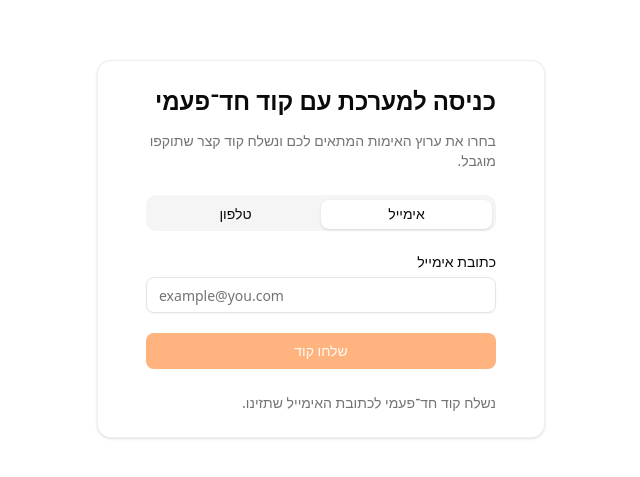
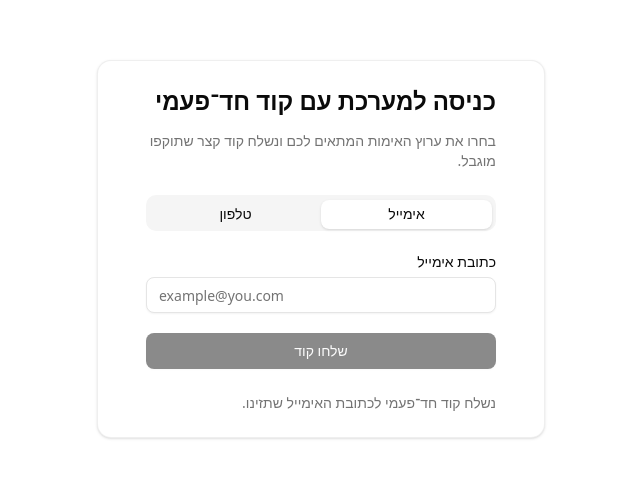
Before and after one commit to Mendelovic/mortgage-broker-svelte, a SvelteKit app: page /login in a window 1280 px wide. Shown: the part 151-628 px from the top of the page, without its empty margins (453-1093 px from the left). Built offline with nearby package versions, Linux system fonts and the light colour scheme; no server answers.

Commit message:
feat: Update color variables for improved theme consistency in app.css

```diff
--- a/src/app.css
+++ b/src/app.css
@@ -1,6 +1,6 @@
-@import "tailwindcss";
+@import 'tailwindcss';
 
-@import "tw-animate-css";
+@import 'tw-animate-css';
 
 @custom-variant dark (&:is(.dark *));
 
@@ -12,31 +12,31 @@
 	--card-foreground: oklch(0.145 0 0);
 	--popover: oklch(1 0 0);
 	--popover-foreground: oklch(0.145 0 0);
-  --primary: oklch(70.5% 0.213 47.604);
-  --primary-foreground: oklch(98% 0.016 73.684);
-  --secondary: oklch(95.4% 0.038 75.164);
-  --secondary-foreground: oklch(47% 0.157 37.304);
+	--primary: oklch(0.205 0 0);
+	--primary-foreground: oklch(0.985 0 0);
+	--secondary: oklch(0.97 0 0);
+	--secondary-foreground: oklch(0.205 0 0);
 	--muted: oklch(0.97 0 0);
 	--muted-foreground: oklch(0.556 0 0);
-  --accent: oklch(95.4% 0.038 75.164);
-  --accent-foreground: oklch(47% 0.157 37.304);
+	--accent: oklch(0.97 0 0);
+	--accent-foreground: oklch(0.205 0 0);
 	--destructive: oklch(0.577 0.245 27.325);
 	--border: oklch(0.922 0 0);
 	--input: oklch(0.922 0 0);
-  --ring: oklch(75% 0.183 55.934);
-  --chart-1: oklch(70.5% 0.213 47.604);
-  --chart-2: oklch(64.6% 0.222 41.116);
-  --chart-3: oklch(75% 0.183 55.934);
-  --chart-4: oklch(55.3% 0.195 38.402);
-  --chart-5: oklch(47% 0.157 37.304);
+	--ring: oklch(0.708 0 0);
+	--chart-1: oklch(0.646 0.222 41.116);
+	--chart-2: oklch(0.6 0.118 184.704);
+	--chart-3: oklch(0.398 0.07 227.392);
+	--chart-4: oklch(0.828 0.189 84.429);
+	--chart-5: oklch(0.769 0.188 70.08);
 	--sidebar: oklch(0.985 0 0);
 	--sidebar-foreground: oklch(0.145 0 0);
-  --sidebar-primary: oklch(70.5% 0.213 47.604);
-  --sidebar-primary-foreground: oklch(98% 0.016 73.684);
-  --sidebar-accent: oklch(95.4% 0.038 75.164);
-  --sidebar-accent-foreground: oklch(47% 0.157 37.304);
+	--sidebar-primary: oklch(0.205 0 0);
+	--sidebar-primary-foreground: oklch(0.985 0 0);
+	--sidebar-accent: oklch(0.97 0 0);
+	--sidebar-accent-foreground: oklch(0.205 0 0);
 	--sidebar-border: oklch(0.922 0 0);
-  --sidebar-ring: oklch(75% 0.183 55.934);
+	--sidebar-ring: oklch(0.708 0 0);
 }
 
 .dark {
@@ -46,31 +46,31 @@
 	--card-foreground: oklch(0.985 0 0);
 	--popover: oklch(0.205 0 0);
 	--popover-foreground: oklch(0.985 0 0);
-  --primary: oklch(75% 0.183 55.934);
-  --primary-foreground: oklch(26.6% 0.079 36.259);
-  --secondary: oklch(55.3% 0.195 38.402);
-  --secondary-foreground: oklch(98% 0.016 73.684);
+	--primary: oklch(0.922 0 0);
+	--primary-foreground: oklch(0.205 0 0);
+	--secondary: oklch(0.269 0 0);
+	--secondary-foreground: oklch(0.985 0 0);
 	--muted: oklch(0.269 0 0);
 	--muted-foreground: oklch(0.708 0 0);
-  --accent: oklch(64.6% 0.222 41.116);
-  --accent-foreground: oklch(98% 0.016 73.684);
+	--accent: oklch(0.269 0 0);
+	--accent-foreground: oklch(0.985 0 0);
 	--destructive: oklch(0.704 0.191 22.216);
 	--border: oklch(1 0 0 / 10%);
 	--input: oklch(1 0 0 / 15%);
-  --ring: oklch(70.5% 0.213 47.604);
-  --chart-1: oklch(75% 0.183 55.934);
-  --chart-2: oklch(64.6% 0.222 41.116);
-  --chart-3: oklch(70.5% 0.213 47.604);
-  --chart-4: oklch(55.3% 0.195 38.402);
-  --chart-5: oklch(47% 0.157 37.304);
+	--ring: oklch(0.556 0 0);
+	--chart-1: oklch(0.488 0.243 264.376);
+	--chart-2: oklch(0.696 0.17 162.48);
+	--chart-3: oklch(0.769 0.188 70.08);
+	--chart-4: oklch(0.627 0.265 303.9);
+	--chart-5: oklch(0.645 0.246 16.439);
 	--sidebar: oklch(0.205 0 0);
 	--sidebar-foreground: oklch(0.985 0 0);
-  --sidebar-primary: oklch(64.6% 0.222 41.116);
-  --sidebar-primary-foreground: oklch(98% 0.016 73.684);
-  --sidebar-accent: oklch(55.3% 0.195 38.402);
-  --sidebar-accent-foreground: oklch(98% 0.016 73.684);
+	--sidebar-primary: oklch(0.488 0.243 264.376);
+	--sidebar-primary-foreground: oklch(0.985 0 0);
+	--sidebar-accent: oklch(0.269 0 0);
+	--sidebar-accent-foreground: oklch(0.985 0 0);
 	--sidebar-border: oklch(1 0 0 / 10%);
-  --sidebar-ring: oklch(64.6% 0.222 41.116);
+	--sidebar-ring: oklch(0.556 0 0);
 }
 
 @theme inline {
```
Lines whose indentation alone changed are shown as unchanged.
